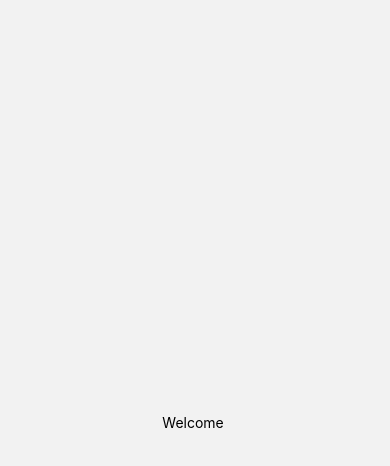
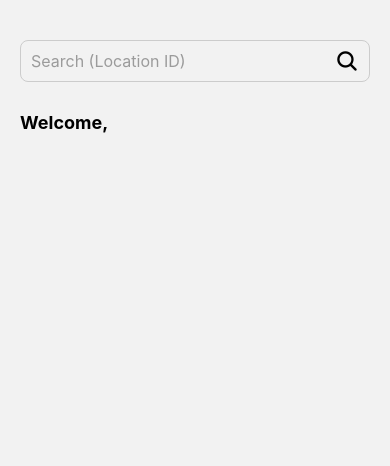
Before and after one commit to Mdmosley12/DipAdvisor-FrontEnd, a React Native app in the folder DipAdvisor/: screen /HomeScreen in a window 390 px wide. Shown: the top 466 px of the page. Built offline with nearby package versions, Linux system fonts and the light colour scheme.

Commit message:
Added singleLocationScreen and updated HomeScreen to have a searchbar to get a location from id

```diff
--- a/DipAdvisor/App.js
+++ b/DipAdvisor/App.js
@@ -1,30 +1,48 @@
+import { NavigationContainer } from "@react-navigation/native";
+import { createStackNavigator } from "@react-navigation/stack";
 import React from "react";
-import { createStackNavigator } from "@react-navigation/stack";
-import { NavigationContainer } from "@react-navigation/native";
-import WelcomeScreen from "./app/screens/WelcomeScreen";
-import LoginScreen from "./app/screens/LoginScreen";
 import { SafeAreaView, StyleSheet } from "react-native";
 import HomeScreen from "./app/screens/HomeScreen";
+import LoginScreen from "./app/screens/LoginScreen";
+import SingleLocationScreen from "./app/screens/SingleLocationScreen";
+import WelcomeScreen from "./app/screens/WelcomeScreen";
 
 const Stack = createStackNavigator();
 
 export default function App() {
   return (
     <SafeAreaView style={styles.container}>
-    <NavigationContainer>
-      <Stack.Navigator>
-        <Stack.Screen name="WelcomeScreen" component={WelcomeScreen} options={{headerShown: false}}/>
-        <Stack.Screen name="LoginScreen" component={LoginScreen} options={{headerShown: false}}/>
-        <Stack.Screen name="HomeScreen" component={HomeScreen} options={{headerShown: false}}/>
-      </Stack.Navigator>
-    </NavigationContainer>
+      <NavigationContainer>
+        <Stack.Navigator>
+          <Stack.Screen
+            name="WelcomeScreen"
+            component={WelcomeScreen}
+            options={{ headerShown: false }}
+          />
+          <Stack.Screen
+            name="LoginScreen"
+            component={LoginScreen}
+            options={{ headerShown: false }}
+          />
+          <Stack.Screen
+            name="HomeScreen"
+            component={HomeScreen}
+            options={{ headerShown: false }}
+          />
+          <Stack.Screen
+            name="SingleLocationScreen"
+            component={SingleLocationScreen}
+            options={{ headerShown: false }}
+          />
+        </Stack.Navigator>
+      </NavigationContainer>
     </SafeAreaView>
-  )
+  );
 }
 
 const styles = StyleSheet.create({
   container: {
     flex: 1,
-    backgroundColor: '#fff',
+    backgroundColor: "#fff",
   },
 });
--- a/DipAdvisor/app/screens/HomeScreen.js
+++ b/DipAdvisor/app/screens/HomeScreen.js
@@ -1,21 +1,84 @@
-import React from 'react';
-import { Text, View, StyleSheet } from 'react-native';
-import { auth } from '../assets/firebase';
+import { Ionicons } from "@expo/vector-icons";
+import { Formik } from "formik";
+import React from "react";
+import {
+  Keyboard,
+  StyleSheet,
+  Text,
+  TextInput,
+  TouchableOpacity,
+  View,
+} from "react-native";
+import { auth } from "../assets/firebase";
 
-function HomeScreen(props) {
-    return (
-        <View style={styles.background}>
-            <Text>Welcome {auth.currentUser?.email}</Text>
-        </View>
-    );
-}
+const HomeScreen = ({ navigation }) => {
+  const handleGetLocation = (values) => {
+    navigation.push("SingleLocationScreen", values);
+  };
+
+  return (
+    <View style={styles.container}>
+      <Formik initialValues={{ location_id: "" }} onSubmit={handleGetLocation}>
+        {({ handleChange, handleBlur, handleSubmit, values }) => (
+          <View style={styles.searchContainer}>
+            <TextInput
+              style={styles.input}
+              onChangeText={handleChange("location_id")}
+              onBlur={handleBlur("location_id")}
+              value={values.location_id}
+              placeholder="Search (Location ID)"
+              placeholderTextColor="#9B9B9B"
+              keyboardType="numeric"
+              returnKeyType="send"
+              onSubmitEditing={handleSubmit}
+            />
+            <TouchableOpacity
+              activeOpacity={1}
+              onPress={() => Keyboard.dismiss()}>
+              <Ionicons
+                style={styles.icon}
+                name="search"
+                size={24}
+                color="#000000"
+              />
+            </TouchableOpacity>
+          </View>
+        )}
+      </Formik>
+      <Text style={styles.heading}>Welcome, {auth.currentUser?.email}</Text>
+    </View>
+  );
+};
 
 const styles = StyleSheet.create({
-    background: {
-        flex: 1,
-        justifyContent: 'center',
-        alignItems: 'center'
-    }
-})
+  container: {
+    flex: 1,
+    padding: 20,
+  },
+  heading: {
+    fontSize: 18,
+    fontWeight: "bold",
+    marginTop: 20,
+    marginBottom: 10,
+  },
+  searchContainer: {
+    flexDirection: "row",
+    alignItems: "center",
+    borderRadius: 8,
+    paddingHorizontal: 10,
+    borderWidth: 1,
+    borderColor: "#CCCCCC",
+    marginBottom: 10,
+    marginTop: 20,
+  },
+  input: {
+    flex: 1,
+    height: 40,
+    fontSize: 16,
+  },
+  icon: {
+    marginLeft: 10,
+  },
+});
 
 export default HomeScreen;
--- /dev/null
+++ b/DipAdvisor/app/screens/SingleLocationScreen.js
@@ -0,0 +1,156 @@
+import { MaterialIcons } from "@expo/vector-icons";
+import React, { useEffect, useState } from "react";
+import {
+  Dimensions,
+  FlatList,
+  Image,
+  StyleSheet,
+  Text,
+  TouchableOpacity,
+  View,
+} from "react-native";
+import { getSingleLocation, patchLocation } from "../utils/api";
+
+function SingleLocationScreen({ route, navigation }) {
+  const { location_id } = route.params;
+  if (!location_id) return navigation.navigate("HomeScreen");
+  const [location, setLocation] = useState({});
+  const [loading, setLoading] = useState(true);
+
+  useEffect(() => {
+    getSingleLocation(location_id)
+      .then((data) => {
+        setLocation(data);
+        setLoading(false);
+      })
+      .catch((error) => {
+        alert(error.message);
+        navigation.navigate("HomeScreen");
+      });
+  }, [location_id]);
+
+  const handleFlagLocation = () => {
+    patchLocation(location_id).then((data) => {
+      setLocation(data);
+    });
+  };
+
+  if (loading) {
+    return (
+      <View style={styles.container}>
+        <Text>Loading...</Text>
+      </View>
+    );
+  }
+
+  return (
+    <View style={styles.container}>
+      <View style={styles.topContainer}>
+        <TouchableOpacity
+          style={styles.closeButton}
+          onPress={() => navigation.navigate("HomeScreen")}>
+          <MaterialIcons name="close" size={24} color="black" />
+        </TouchableOpacity>
+        <TouchableOpacity
+          style={styles.flagButton}
+          onPress={handleFlagLocation}
+          disabled={location.dangerous}>
+          <Image
+            style={styles.flagIcon}
+            source={require("../assets/RedFlag.png")}
+          />
+          <Text style={styles.flagButtonText}>
+            {location.dangerous ? "Flagged as Dangerous" : "Flag as Dangerous"}
+          </Text>
+        </TouchableOpacity>
+      </View>
+      <View style={styles.imageGrid}>
+        <FlatList
+          data={location.image_urls}
+          horizontal
+          showsHorizontalScrollIndicator={false}
+          keyExtractor={(item, index) => index.toString()}
+          snapToInterval={Dimensions.get("window").width}
+          decelerationRate="fast"
+          pagingEnabled
+          renderItem={({ item }) => (
+            <View style={styles.imageItem}>
+              <Image
+                style={styles.image}
+                source={{ uri: item }}
+                resizeMode="stretch"
+              />
+            </View>
+          )}
+        />
+      </View>
+      <View style={styles.info}>
+        <Text style={styles.title}>{location.location_name}</Text>
+        <Text style={styles.description}>{location.description}</Text>
+      </View>
+    </View>
+  );
+}
+const styles = StyleSheet.create({
+  container: {
+    flex: 1,
+    alignItems: "flex-start",
+    justifyContent: "center",
+    position: "relative",
+  },
+  topContainer: {
+    flexDirection: "row",
+    justifyContent: "space-between",
+    width: "100%",
+    paddingHorizontal: 16,
+    paddingTop: 40,
+  },
+  closeButton: {
+    justifyContent: "center",
+  },
+  flagButton: {
+    flexDirection: "row",
+    borderRadius: 8,
+    alignItems: "center",
+    zIndex: 2,
+  },
+  flagButtonText: {
+    marginLeft: 8,
+    color: "black",
+    fontSize: 16,
+    fontWeight: "bold",
+    borderWidth: 2,
+    borderColor: "red",
+    padding: 8,
+    borderRadius: 8,
+  },
+  imageGrid: {
+    flex: 1,
+    width: "100%",
+    justifyContent: "center",
+    marginTop: 40,
+    marginBottom: 16,
+  },
+  imageItem: {
+    width: Dimensions.get("window").width,
+    height: Dimensions.get("window").width / 2,
+  },
+  image: {
+    width: "100%",
+    height: "100%",
+  },
+  info: {
+    flex: 2,
+    padding: 16,
+  },
+  title: {
+    fontSize: 20,
+    fontWeight: "bold",
+    marginBottom: 8,
+  },
+  description: {
+    fontSize: 16,
+  },
+});
+
+export default SingleLocationScreen;
--- /dev/null
+++ b/DipAdvisor/app/utils/api.js
@@ -0,0 +1,17 @@
+import axios from "axios";
+
+const DipAdvisorAPI = axios.create({
+  baseURL: "https://dipadvisor.onrender.com/api",
+});
+
+export const getSingleLocation = (location_id) => {
+  return DipAdvisorAPI.get(`/locations/${location_id}`).then(({ data }) => {
+    return data.location;
+  });
+};
+
+export const patchLocation = (location_id) => {
+  return DipAdvisorAPI.patch(`/locations/${location_id}`).then(({ data }) => {
+    return data.updatedLocation;
+  });
+};
--- a/DipAdvisor/package.json
+++ b/DipAdvisor/package.json
@@ -11,6 +11,7 @@
   "dependencies": {
     "@react-navigation/native": "^6.1.4",
     "@react-navigation/stack": "^6.3.14",
+    "axios": "^1.3.3",
     "expo": "~47.0.12",
     "expo-status-bar": "~1.4.2",
     "firebase": "^9.17.1",
```
Also changed, not shown: DipAdvisor/app/assets/RedFlag.png (added), 1 other file (tests, documents, lock files or other folders).
